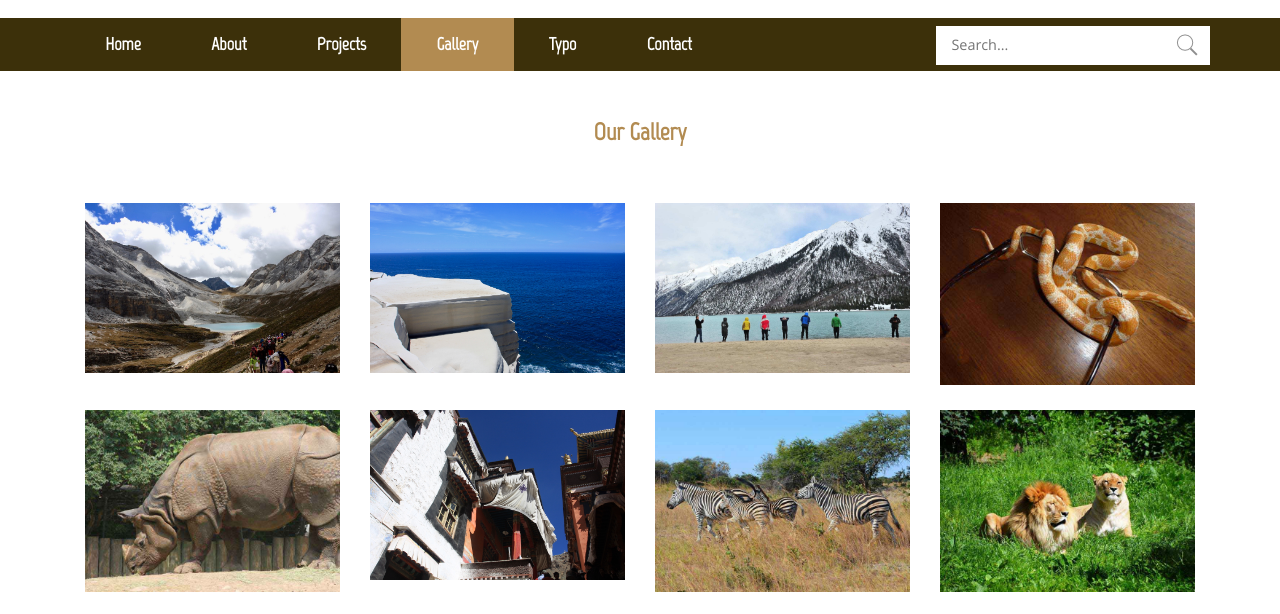
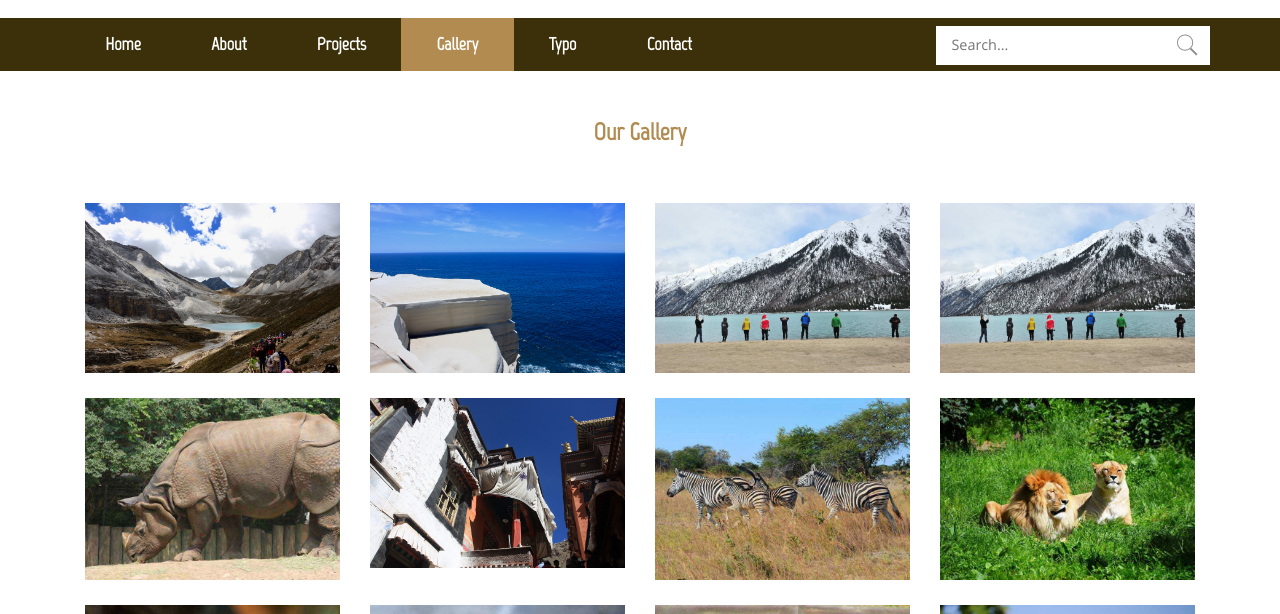
Before and after one commit to ytan1997/travel, a plain HTML site: page gallery.html in a window 1280 px wide. Shown: the part 108-722 px from the top of the page. Drawn offline with Linux system fonts and the light colour scheme.

Commit message:
Update gallery.html

```diff
--- a/gallery.html
+++ b/gallery.html
@@ -93,7 +93,7 @@ Smartphone Compatible web template, free webdesigns for Nokia, Samsung, LG, Sony
 						<a class="example-image-link" href="images/gl4.jpg" data-lightbox="example-set" data-title="Click the right half of the image to move forward."><img class="example-image" src="images/gl4.jpg" alt=""/></a>
 					</div>
 					<div class="col-md-3 gallery-grid">
-						<a class="example-image-link" href="images/gl5.jpg" data-lightbox="example-set" data-title="Click the right half of the image to move forward."><img class="example-image" src="images/gl5.jpg" alt=""/></a>
+						<a class="example-image-link" href="images/gl5.jpg" data-lightbox="example-set" data-title="Click the right half of the image to move forward."><img class="example-image" src="images/linzhi.jpg" alt=""/></a>
 					</div>
 					<div class="clearfix"></div>
 				</div>
```
